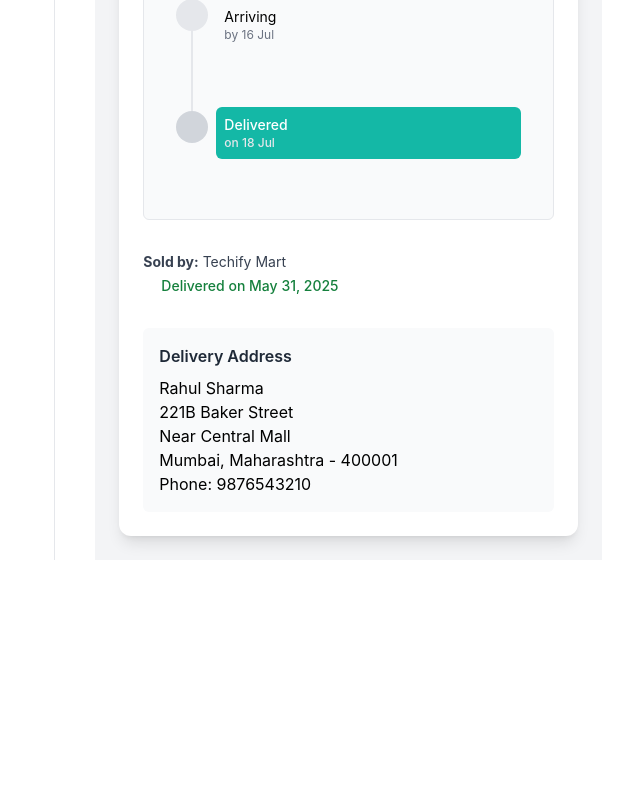
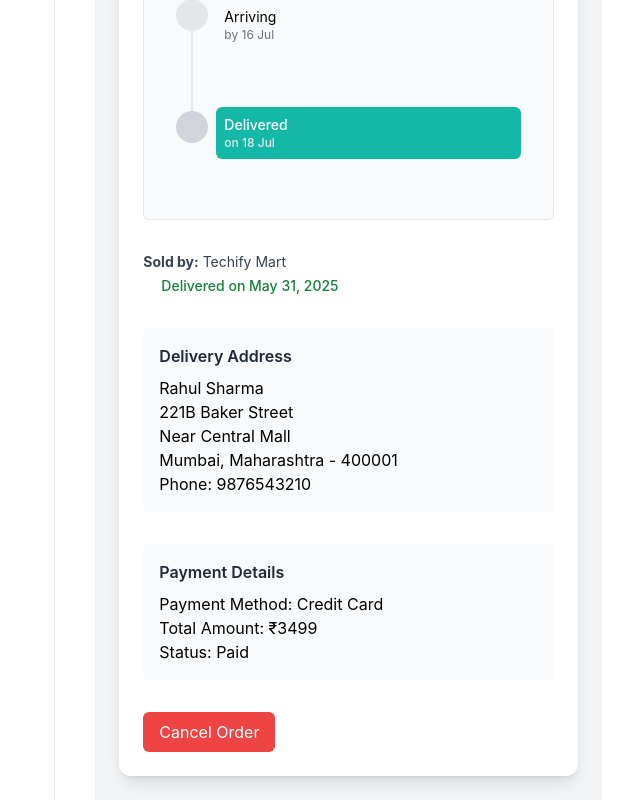
Before and after one commit to shubhcoding01/ecomproject, a React (Create React App) app: page /account/logout in a window 1280 px wide. Shown: the part 965-1765 px from the top of the page, without its empty margins (438-1078 px from the left). Before the commit the page ends 1525 px from the top, so only its background shows below. Built offline with nearby package versions, Linux system fonts and the light colour scheme; some icons are missing.

Commit message:
Add payment details and cancel order functionality to OrderDetails component

```diff
--- a/src/customer/pages/Account/OrderDetails.tsx
+++ b/src/customer/pages/Account/OrderDetails.tsx
@@ -334,6 +334,27 @@ const OrderDetails: React.FC = () => {
           <p>{order.address.city}, {order.address.state} - {order.address.zip}</p>
           <p>Phone: {order.address.phone}</p>
         </div>
+
+        {/* Payment Detail */}
+        <div className="bg-gray-50 p-4 rounded-md">
+          <h4 className="font-semibold text-gray-800 mb-2">Payment Details</h4>
+          <p>Payment Method: Credit Card</p>
+          <p>Total Amount: ₹{order.price}</p>
+          <p>Status: {order.status === 'CANCELLED' ? 'Refunded' : 'Paid'}</p>
+        </div>
+
+
+
+
+        {/* Cancel Order */}
+        {order.status !== 'CANCELLED' && (
+          <button
+            className="mt-4 px-4 py-2 bg-red-500 text-white rounded-md hover:bg-red-600 transition-colors"
+            onClick={() => alert('Order Cancelled')}
+          >
+            Cancel Order
+          </button>
+        )}
       </div>
     </div>
   );
--- a/src/customer/pages/Account/OrderStepper.tsx
+++ b/src/customer/pages/Account/OrderStepper.tsx
@@ -71,6 +71,7 @@ const OrderStepper = ({ orderStatus }: any) => {
               </p>
             </div>
           </div>
+
         </div>
       ))}
     </Box>
```
